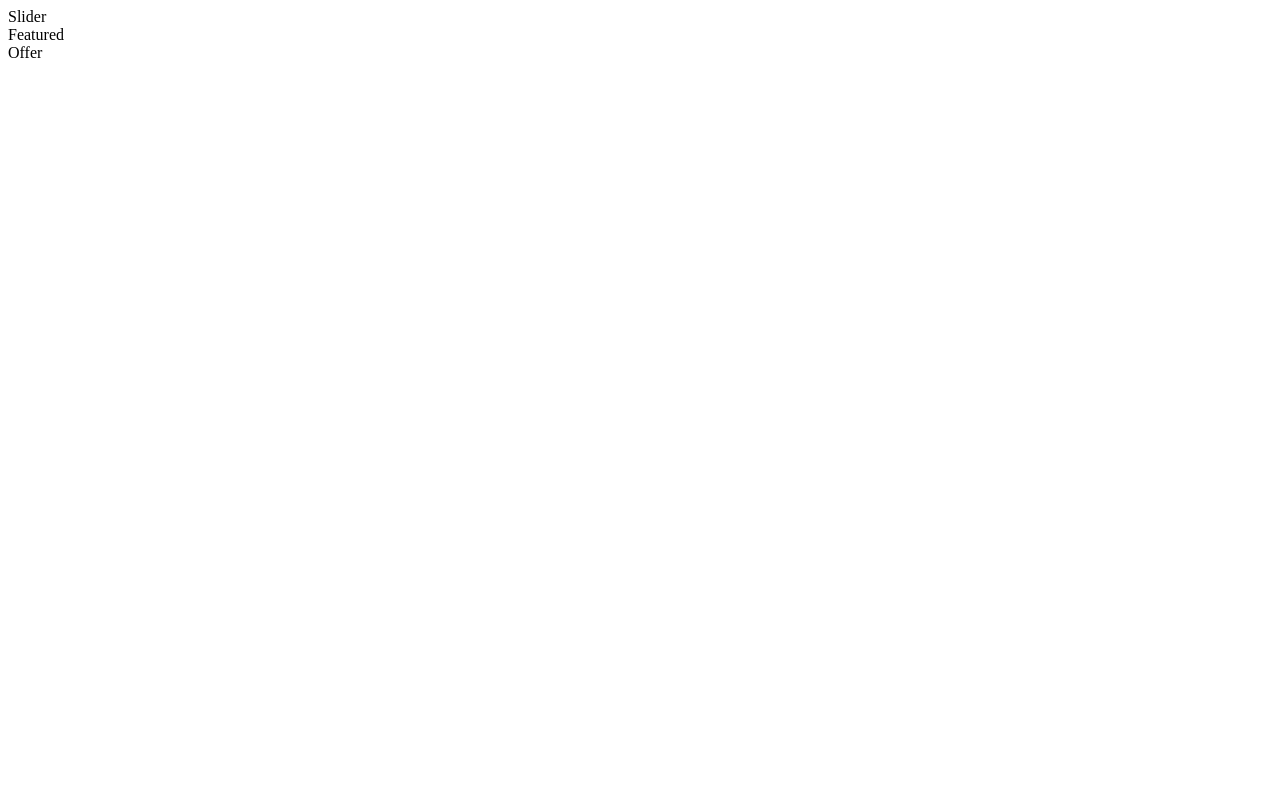
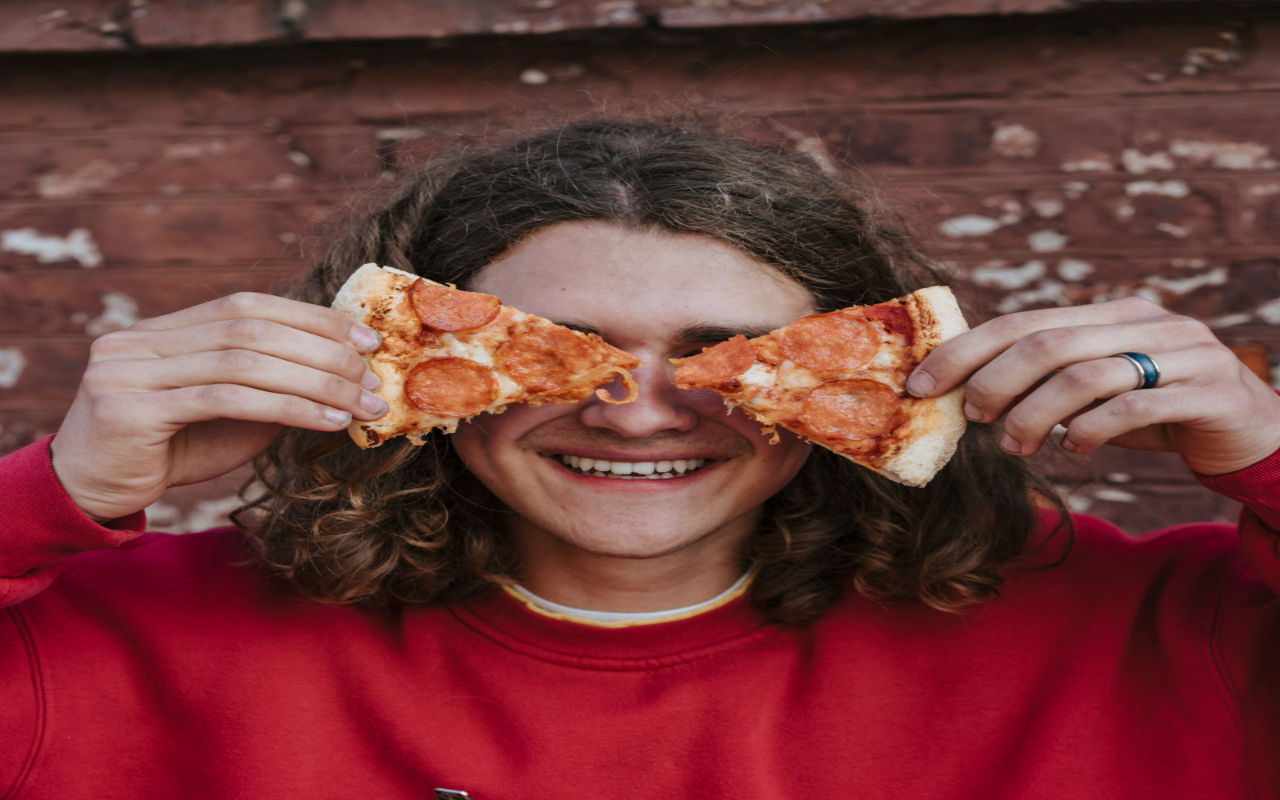
Before and after one commit to MiladJoodi/Restaurant_Food_Delivery_App, a Next.js app: page / in a window 1280 px wide. Built offline with nearby package versions, Linux system fonts and the light colour scheme.

Commit message:
Update Slider.tsx

```diff
--- a/src/components/Slider.tsx
+++ b/src/components/Slider.tsx
@@ -1,9 +1,21 @@
+import Image from 'next/image'
 import React from 'react'
 
 function Slider() {
-  return (
-    <div>Slider</div>
-  )
+    return (
+        <div className='flex flex-col h-[calc(100vh-6rem)] md:h-[calc(100vh-9rem)]'>
+            {/* Text Container */}
+            <div className='h-1/2'>
+                <h1 className=''>Test</h1>
+                <button className=''>Order</button>
+            </div>
+
+            {/* Image Container */}
+            <div className='w-full h-1/2 relative'>
+                <Image src="/slide1.png" alt='' fill className='object-cover'/>
+            </div>
+        </div>
+    )
 }
 
 export default Slider
```
